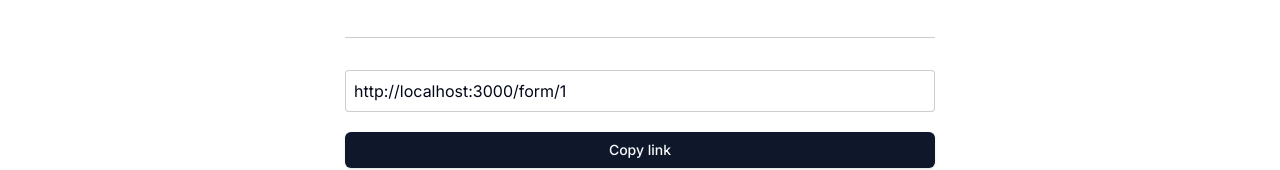
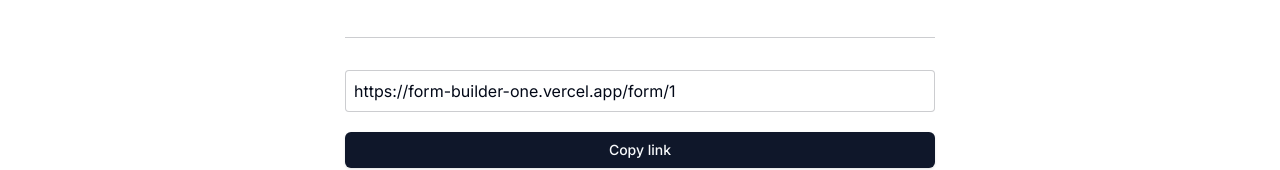
Before and after one commit to benAzouzYassin/Form-Builder, a Next.js app: page /published/1 in a window 1280 px wide. Shown: the part 349-519 px from the top of the page. Built offline with nearby package versions, Linux system fonts and the light colour scheme.

Commit message:
changing domain name in the inputs field

```diff
--- a/app/(authRequired)/published/[formId]/page.tsx
+++ b/app/(authRequired)/published/[formId]/page.tsx
@@ -16,7 +16,7 @@
                 <p className="text-lg text-foreground/50">Anyone with the link can view and submit the form</p>
             </div>
             <div className="w-[590px] mt-10 mx-auto border-t-[1px] border-foreground/20 pt-8 ">
-                <input readOnly className="z-50 border-[1px] border-foreground/20 focus-within:border-foreground/40 p-2 rounded-sm  w-full focus-within:outline-none bg-background" value={`http://localhost:3000/form/${params.formId}`} />
+                <input readOnly className="z-50 border-[1px] border-foreground/20 focus-within:border-foreground/40 p-2 rounded-sm  w-full focus-within:outline-none bg-background" value={`https://form-builder-one.vercel.app/form/${params.formId}`} />
                 <CopyBtn text="my-domain/forms/${params.formId}" />
             </div>
             <div className="flex w-[590px] mt-5 pt-5 border-t-[1px] border-foreground/20">
--- a/app/(authRequired)/submissions/[formId]/page.tsx
+++ b/app/(authRequired)/submissions/[formId]/page.tsx
@@ -38,7 +38,7 @@
                 <Link href={`/form/${params.formId}`} className="ml-auto" ><Button className=" scale-90 px-12 text-md font-medium">Visit</Button></Link>
             </div>
             <div className="lg:flex hidden mt-8 border-b-[1px] items-center px-56 pb-8">
-                <input type="text" readOnly value={`my-domain/form/${params.formId}`} className="focus-within:outline-none focus-within:border-2 focus-within:border-foreground/30 pl-2 bg-background border-[1px] rounded-sm w-full py-1" />
+                <input type="text" readOnly value={`https://form-builder-one.vercel.app/form/${params.formId}`} className="focus-within:outline-none focus-within:border-2 focus-within:border-foreground/30 pl-2 bg-background border-[1px] rounded-sm w-full py-1" />
                 <Button className="ml-auto scale-90 px-12 text-md font-medium">Share link</Button>
             </div>
             <div className="flex  flex-row lg:flex-nowrap flex-wrap w-full gap-8 lg:px-56 mt-10  ">
--- a/app/thanks/[formId]/page.tsx
+++ b/app/thanks/[formId]/page.tsx
@@ -24,7 +24,7 @@
                 <p className="text-lg text-foreground/50">Thank you for your time we really appreciate it.</p>
                 <div>
                     <div className=" mt-10 mx-auto border-t-[1px] border-foreground/20 pt-8 ">
-                        <input readOnly className="z-50 border-[1px] border-foreground/20 focus-within:border-foreground/40 p-2 rounded-sm  w-full focus-within:outline-none bg-background" value={`my-domain/form/${params.formId}`} />
+                        <input readOnly className="z-50 border-[1px] border-foreground/20 focus-within:border-foreground/40 p-2 rounded-sm  w-full focus-within:outline-none bg-background" value={`https://form-builder-one.vercel.app/form/${params.formId}`} />
                         <CopyBtn text="my-domain/forms/${params.formId}" />
                     </div>
                 </div>
```
